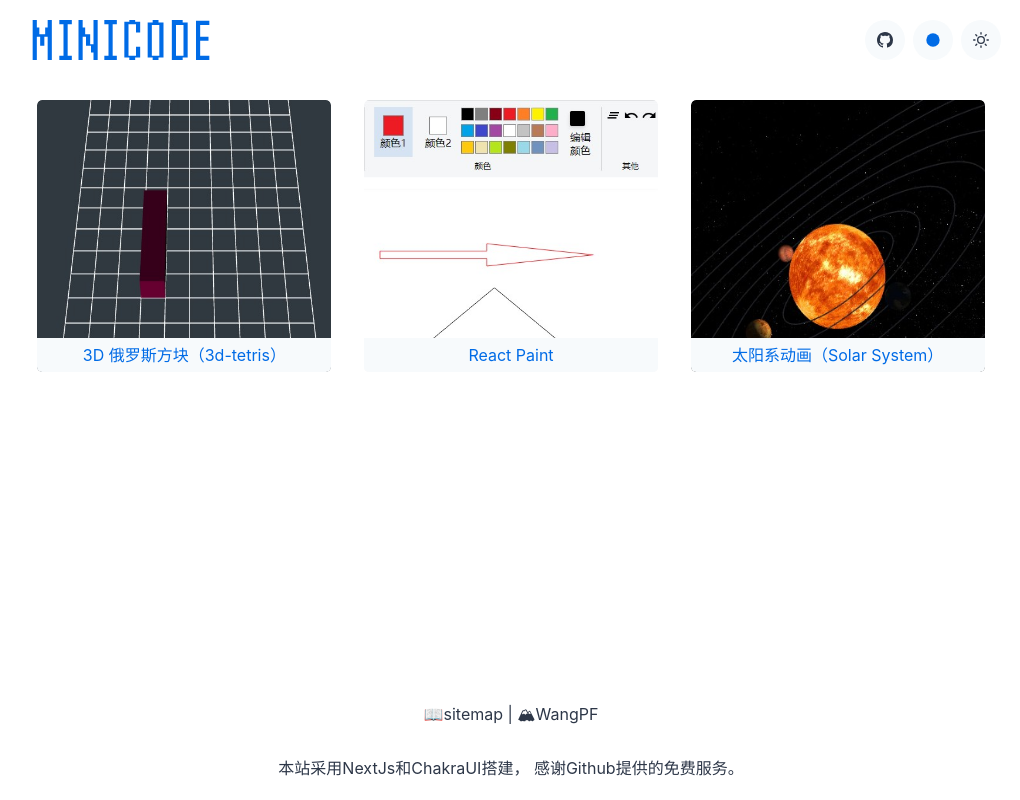
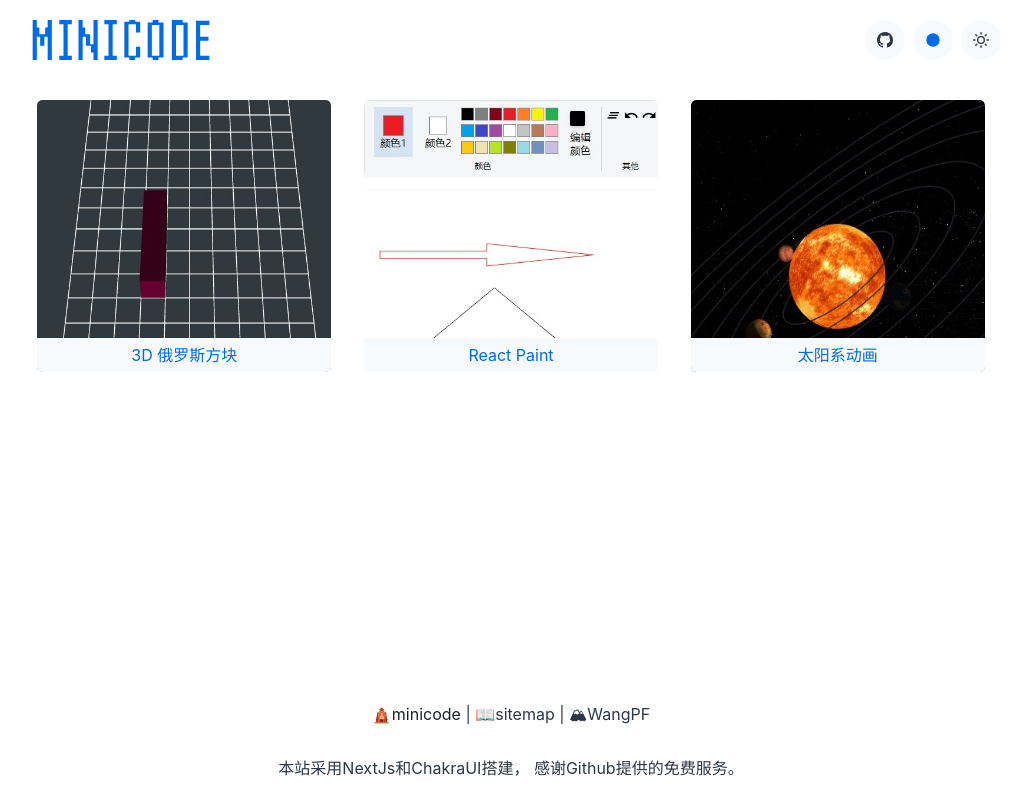
Before and after one commit to pengfeiw/minicode, a Next.js app: page / in a window 1280 px wide. Shown: the whole page, without its empty margins (129-1149 px from the left). Built offline with nearby package versions, Linux system fonts and the light colour scheme.

Commit message:
chore: 优化链接

```diff
--- a/src/components/footer/index.tsx
+++ b/src/components/footer/index.tsx
@@ -1,11 +1,16 @@
 import React from "react";
 import {Box, Text} from "@chakra-ui/react";
 import {OutgoingLink} from "src/components/link";
+import {H1} from "../primitives/typography";
 
 const Footer = () => (
     <Box mt="60px">
         <Text textAlign="center">
-            <OutgoingLink href="https://pengfeiw.github.io/minicode/sitemap.xml">📖sitemap </OutgoingLink>
+            <OutgoingLink href="https://pengfeiw.github.io/minicode/sitemap.xml">
+                <H1 fontSize="inherit" fontWeight="normal" display="inline"> 🛕minicode </H1>
+            </OutgoingLink>
+            |
+            <OutgoingLink href="https://pengfeiw.github.io/minicode/sitemap.xml"> 📖sitemap </OutgoingLink>
             |
             <OutgoingLink href="https://pengfeixc.com"> 🏔WangPF</OutgoingLink>
         </Text>
--- a/src/pages/[code]/index.tsx
+++ b/src/pages/[code]/index.tsx
@@ -5,6 +5,7 @@ import {Text, Flex} from "@chakra-ui/react";
 import Header from "src/components/header";
 import {LayoutPage} from "../../typing";
 import {NextSeo} from "next-seo";
+import {H1} from "src/components/primitives/typography";
 
 interface CodeProps {
     code: ICode;
@@ -33,6 +34,7 @@ const Code: LayoutPage<CodeProps> = (props: CodeProps) => {
             />
             <Header githubSrc={code.repository} newWindowSrc={code.url} />
             <Text mb={2} fontSize="sm">
+                《<H1 display="inline" fontWeight="normal" fontSize="inherit">{code.name}</H1>》
                 {code.description}
             </Text>
             <iframe src={code.url} style={{flexGrow: 1, borderRadius: "5px"}} />
--- a/src/pages/index.tsx
+++ b/src/pages/index.tsx
@@ -4,7 +4,7 @@ import Header from "src/components/header";
 import {LayoutPage} from "../typing";
 import codes from "src/server/codes";
 import {useLinkColor} from "src/ui/theme";
-import {RouteLink} from "src/components/link";
+import {OutgoingLink, RouteLink} from "src/components/link";
 
 const Home: LayoutPage = () => {
     const Textcolor = useLinkColor();
@@ -39,9 +39,9 @@ const Home: LayoutPage = () => {
                                         background: "#bababacc"
                                     }}
                                 >
-                                    <RouteLink flexGrow={0} to={`./${code.path}`} cursor="pointer">
+                                    <OutgoingLink flexGrow={0} href={`./${code.path}`} cursor="pointer">
                                         {code.description}
-                                    </RouteLink>
+                                    </OutgoingLink>
                                 </Flex>
                             </Box>
                         </Box>
--- a/src/server/codes.json
+++ b/src/server/codes.json
@@ -1,7 +1,7 @@
 [
     {
         "path": "3d-tetris",
-        "name": "3D 俄罗斯方块（3d-tetris）",
+        "name": "3D 俄罗斯方块",
         "url": "https://pengfeiw.github.io/3d-tetris",
         "image": "./images/3d-tetris.jpg",
         "description": "使用 WebGL 和 TypeScript 绘制的三维俄罗斯方块游戏。",
@@ -39,7 +39,7 @@
     },
     {
         "path": "solar-system",
-        "name": "太阳系动画（Solar System）",
+        "name": "太阳系动画",
         "url": "https://pengfeiw.github.io/solar-system",
         "image": "./images/solar-system.jpg",
         "description": "使用 WebGL 和 TypeScript 绘制的太阳系动画。",
```
